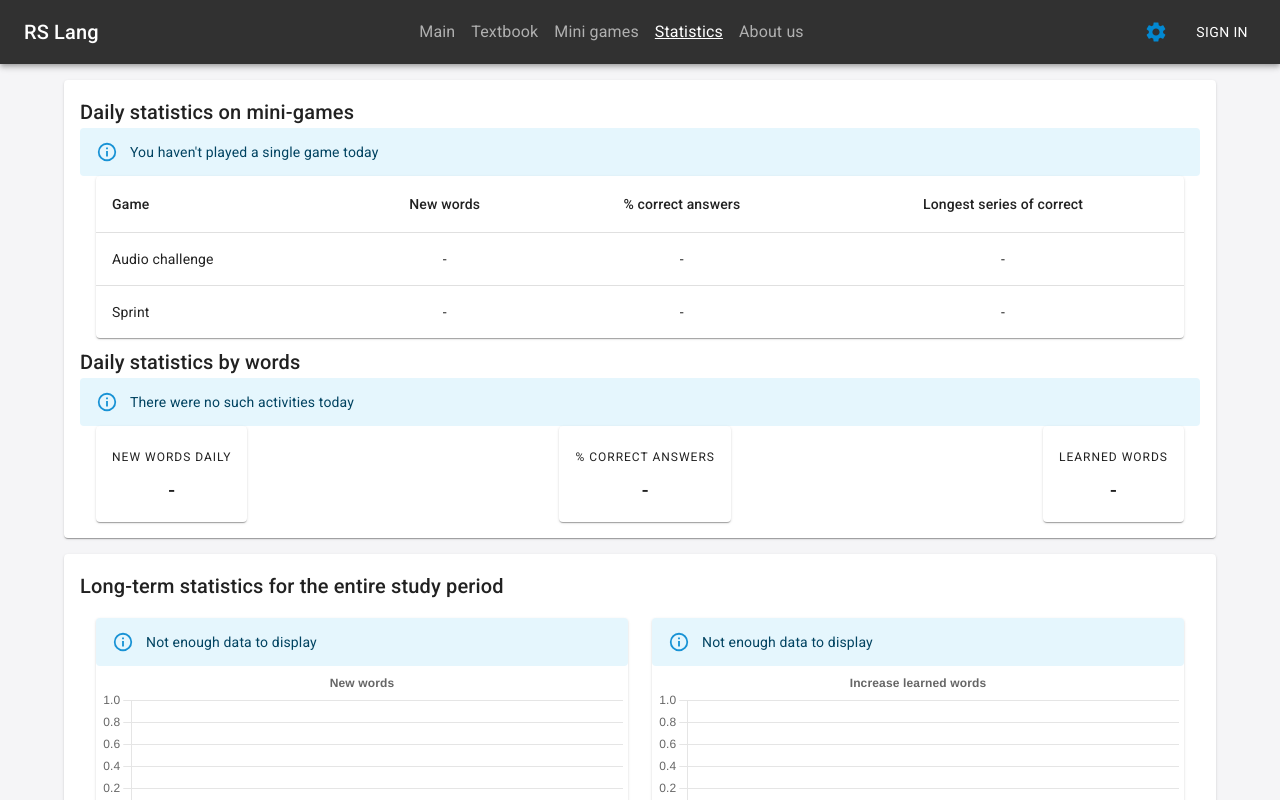
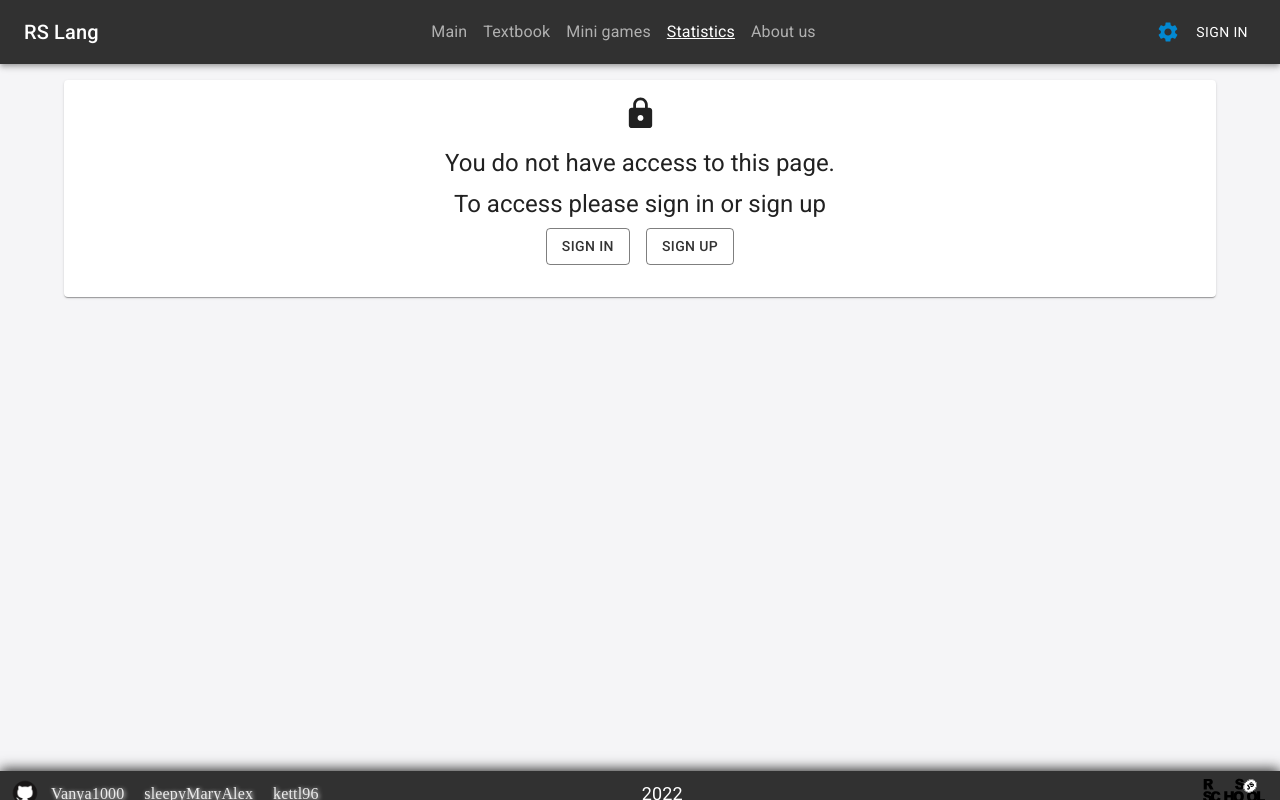
Before and after one commit to Vanya1000/rslang, a React (Create React App) app in the folder rs-lang/: page /stat in a window 1280 px wide. Shown: the top 800 px of the page. Built offline with nearby package versions, Linux system fonts and the light colour scheme; no server answers.

Commit message:
add: create increment thunk

```diff
--- a/rs-lang/src/AuxiliaryFunctions/AuxiliaryFunctions.ts
+++ b/rs-lang/src/AuxiliaryFunctions/AuxiliaryFunctions.ts
@@ -17,3 +17,41 @@ export const IncreaseStat = (data: Array<string>): Array<string> => {
   })
   return result.res;
 }
+
+export const ExempleStat = {
+  learnedWords: '0',
+  optional: {
+    wordStatistics: {
+      countNewWords: {
+        '2022.8.21': '2',
+        '2022.8.22': '7',
+        '2022.8.23': '6',
+        '2022.8.24': '9',
+        '2022.8.25': '12',
+      },
+      countLearnedWords: {
+        '2022.8.21': '2',
+        '2022.8.22': '3',
+        '2022.8.23': '4',
+        '2022.8.24': '3',
+        '2022.8.25': '5',
+      }
+    },
+    gamesStatistics: {
+      audioChallenge: {
+        lastChanged: '2022.8.26',
+        countNewWords: '12',
+        right: '4',
+        wrong: '3',
+        longestSeries: '5',
+      },
+      sprint: {
+        lastChanged: '2022.8.26',
+        countNewWords: '5',
+        right: '6',
+        wrong: '2',
+        longestSeries: '10',
+      }
+    }
+  }
+}
--- /dev/null
+++ b/rs-lang/src/components/Common/NoAuth.tsx
@@ -0,0 +1,42 @@
+import { Grid, Card, CardContent, Typography, Button } from '@mui/material'
+import React from 'react'
+import { useNavigate } from 'react-router-dom'
+import LockIcon from '@mui/icons-material/Lock';
+
+const NoAuth = () => {
+  const navigate = useNavigate();
+
+  const goToIn =() => {
+    navigate('/signin');
+  }
+  const goToUp =() => {
+    navigate('/signup');
+  }
+
+  return (
+    <Grid container justifyContent="center" sx={{mt: 2}}>
+      <Grid item sx={{ width: '100%' }}>
+        <Card>
+          <CardContent>
+          <Typography variant="h5" gutterBottom sx={{ textAlign: 'center' }}>
+            <LockIcon fontSize='large'/>
+            </Typography>
+            <Typography variant="h5" gutterBottom sx={{ textAlign: 'center' }}>
+            You do not have access to this page.
+            </Typography>
+            <Typography variant="h5" gutterBottom sx={{ textAlign: 'center' }}>
+            To access please sign in or sign up
+            </Typography>
+            <Typography variant="h5" gutterBottom sx={{ textAlign: 'center' }}>
+            <Button variant="outlined" onClick={goToIn} sx={{mr: 2}}>Sign in</Button>
+            <Button variant="outlined" onClick={goToUp}>Sign up</Button>
+            </Typography>
+
+          </CardContent>
+        </Card>
+      </Grid>
+    </Grid>
+  )
+}
+
+export default NoAuth
--- a/rs-lang/src/components/Common/Setting.tsx
+++ b/rs-lang/src/components/Common/Setting.tsx
@@ -3,7 +3,7 @@ import Button from '@mui/material/Button';
 import Menu from '@mui/material/Menu';
 import MenuItem from '@mui/material/MenuItem';
 import SettingsIcon from '@mui/icons-material/Settings';
-import { Checkbox } from '@mui/material';
+import { Checkbox, IconButton } from '@mui/material';
 import { useAppDispatch, useAppSelector } from '../../hooks/hooks';
 import { setIsShowTranslation } from '../../store/settingsSlice';
 
@@ -31,15 +31,14 @@ const Setting = () => {
 
   return (
     <>
-      <Button
-        id="basic-button"
+      <IconButton
         aria-controls={open ? 'basic-menu' : undefined}
         aria-haspopup="true"
         aria-expanded={open ? 'true' : undefined}
         onClick={handleClick}
       >
         <SettingsIcon color='info' />
-      </Button>
+      </IconButton>
       <Menu
         id="basic-menu"
         anchorEl={anchorEl}
--- a/rs-lang/src/components/Header/Header.tsx
+++ b/rs-lang/src/components/Header/Header.tsx
@@ -43,7 +43,6 @@ const Header = () => {
               color="inherit"
               aria-label="menu"
               sx={{ mr: 2, display: { xs: 'block',md: 'none' } }}
-
               onClick={() => setMenuOpen(true)}
             >
               <MenuIcon />
@@ -51,6 +50,7 @@ const Header = () => {
             <Typography
               variant="h6"
               component="div"
+              sx={{ flexGrow: {xs: '1', md:'0'}  }}
             >
               RS Lang
             </Typography>
--- a/rs-lang/src/components/Main/StatPage/StatPage.tsx
+++ b/rs-lang/src/components/Main/StatPage/StatPage.tsx
@@ -1,14 +1,16 @@
 import React, { useEffect } from "react";
-import { Alert, Button, Grid, Paper, Typography } from "@mui/material";
+import { Alert, Grid, Paper, Typography } from "@mui/material";
 import { Box, Container } from "@mui/system";
 import GraphStat from "./GraphStat/GraphStat";
 import TableStat from "./TableStat/TableStat";
 import { useAppDispatch, useAppSelector } from "../../../hooks/hooks";
 import { fetchStatistics } from "../../../store/statisticsSlice";
 import { getCurrentDate } from "../../../AuxiliaryFunctions/AuxiliaryFunctions";
+import NoAuth from "../../Common/NoAuth";
 
 const StatPage = () => {
   const dataStatistics = useAppSelector(state => state.statistics.data);
+  const isAuth = useAppSelector(state => state.user?.user?.message === "Authenticated");
   const dispatch = useAppDispatch();
   useEffect(() => {
     dispatch(fetchStatistics());
@@ -52,6 +54,7 @@ const StatPage = () => {
 
   return (
     <Container>
+      {isAuth ? (
       <Grid
         container
         direction="column"
@@ -130,7 +133,10 @@ const StatPage = () => {
             </Grid>
           </Grid>
         </Grid>
-      </Grid>
+      </Grid>)
+      : (
+        <NoAuth/>
+      )}
     </Container>
   );
 };
--- a/rs-lang/src/store/statisticsSlice.ts
+++ b/rs-lang/src/store/statisticsSlice.ts
@@ -14,9 +14,6 @@ const initialState: statisticsState = {
   isFetching: false,
 };
 
-// below we write asynchronism
-
-
 export const fetchStatistics = createAsyncThunk<void,  void , {state: RootState}>(
   'statistics/fetchStatistics',
   async (_, { getState, dispatch }) => {
@@ -29,89 +26,67 @@ export const fetchStatistics = createAsyncThunk<void,  void , {state: RootState}
         }
       }
     } catch (error) {
-      // console.log(error);
     }
   }
 );
 
-
-
-const stat: StatisticsType = {
-  learnedWords: '0',
-  optional: {
-    wordStatistics: {
-      countNewWords: {
-        '2022.8.21': '2',
-        '2022.8.22': '7',
-        '2022.8.23': '6',
-        '2022.8.24': '9',
-        '2022.8.25': '12',
-        '2022.8.26': '15',
-      },
-      countLearnedWords: {
-        '2022.8.21': '2',
-        '2022.8.22': '3',
-        '2022.8.23': '4',
-        '2022.8.24': '3',
-        '2022.8.25': '5',
-        '2022.8.26': '3',
-      }
-    },
-    gamesStatistics: {
-      audioChallenge: {
-        lastChanged: '2022.8.26',
-        countNewWords: '12',
-        right: '4',
-        wrong: '3',
-        longestSeries: '5',
-      },
-      sprint: {
-        lastChanged: '2022.8.26',
-        countNewWords: '5',
-        right: '6',
-        wrong: '2',
-        longestSeries: '10',
-      }
-    }
-  }
-}
-
-
-
 export const upsertStatistics = createAsyncThunk<void,  StatisticsType , {state: RootState}>(
   'statistics/upsertStatistics',
-  async (payload, { getState, dispatch }) => {
+  async (payload, { getState }) => {
     const { user } = getState().user;
     try {
       if (user) {
         await StatisticsAPI.upsertStatistics(user.userId, payload);
       }
     } catch (error) {
-      // console.log(error);
     }
   }
 );
 
-export const addLearnedWord = createAsyncThunk<void,  void , {state: RootState}>(// адаптировать и для новых слов
+export const addOneWordAsLearnedOrNew = createAsyncThunk<void,  'learned' | 'new' , {state: RootState}>(
   'statistics/addLearnedWord',
+  async (type, { getState, dispatch }) => {
+    const { user } = getState().user;
+    const path = type === 'learned' ? 'countLearnedWords' : 'countNewWords';
+    try {
+      if (user) {
+        const {data, status} = await StatisticsAPI.getStatistics(user.userId);
+        if (status === 200) {
+          if (type === 'new') {
+            data.learnedWords ? data.learnedWords = String(Number(data.learnedWords) + 1) : data.learnedWords = data.learnedWords = '1';
+          }
+          delete data.id;
+          const dateNow = getCurrentDate();
+          if (data.optional?.wordStatistics?.[path]![dateNow]) {
+            data.optional!.wordStatistics![path]![dateNow] = String(Number(data.optional?.wordStatistics?.[path]![dateNow]) + 1);
+          } else {
+            data.optional!.wordStatistics![path]![dateNow] = '1';
+          }
+          dispatch(upsertStatistics(data));
+        }
+      }
+    } catch (error) {
+    }
+  }
+);
+
+export const deleteOneWordAsLearned = createAsyncThunk<void,  void , {state: RootState}>(
+  'statistics/deleteOneWordAsLearned',
   async (_, { getState, dispatch }) => {
     const { user } = getState().user;
     try {
       if (user) {
         const {data, status} = await StatisticsAPI.getStatistics(user.userId);
         if (status === 200) {
-          data.learnedWords ? data.learnedWords = String(Number(data.learnedWords) + 1) : data.learnedWords = data.learnedWords = '1';
+          if (data.learnedWords && data.learnedWords !== '0') {
+            data.learnedWords = String(Number(data.learnedWords) - 1);
+          }
           delete data.id;
           const dateNow = getCurrentDate();
-          if (data.optional?.wordStatistics?.countLearnedWords![dateNow]) {
-            console.log(data.optional!.wordStatistics!.countLearnedWords![dateNow]);
-            data.optional!.wordStatistics!.countLearnedWords![dateNow] = String(Number(data.optional?.wordStatistics?.countLearnedWords![dateNow]) + 1);
-            console.log(data.optional!.wordStatistics!.countLearnedWords![dateNow]);
-          } else {
-            data.optional!.wordStatistics!.countLearnedWords![dateNow] = '1';
-            console.log(data.optional!.wordStatistics!.countLearnedWords![dateNow]);
+          if (data.optional?.wordStatistics?.countLearnedWords![dateNow] && data.optional?.wordStatistics?.countLearnedWords![dateNow] !== '0') { // whether to go into the minus of the studied words
+            data.optional!.wordStatistics!.countLearnedWords![dateNow] = String(Number(data.optional?.wordStatistics?.countLearnedWords![dateNow]) - 1);
           }
-          dispatch(upsertStatistics(stat));
+          dispatch(upsertStatistics(data));
         }
       }
     } catch (error) {
@@ -127,14 +102,9 @@ export const statisticsSlice = createSlice({
       state.data = action.payload;
     }
   },
-  extraReducers: (builder) => {
+  /* extraReducers: (builder) => {
     builder
-      .addCase(fetchStatistics.pending, (state, action) => {
-      })
-      .addCase(fetchStatistics.fulfilled, (state, action) => {
-      })
-
-  },
+  }, */
 });
 
 export const { setStatistics } = statisticsSlice.actions;
```
Also changed, not shown: rs-lang/src/components/Main/BookPage/Cards/CardItem.tsx (+6 -4 lines).
